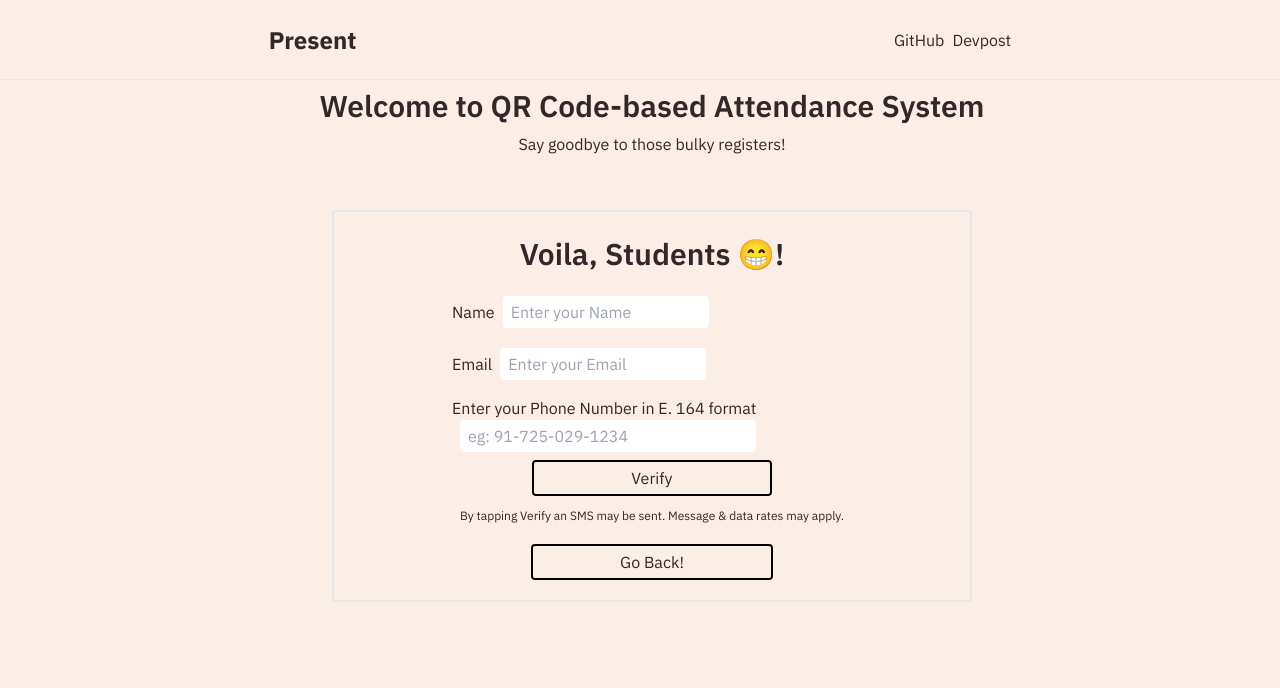
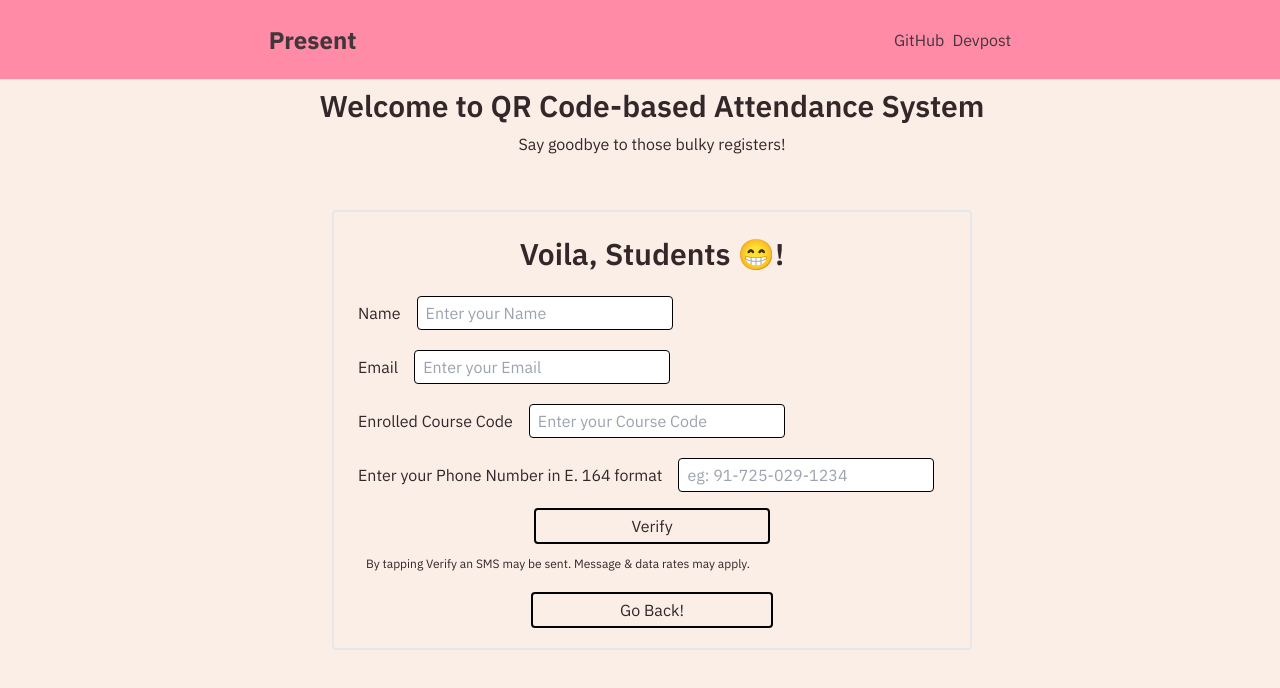
Before and after one commit to david-wagih/Present-App, a Next.js app: page / in a window 1280 px wide. Both pictures are taken after a click on the button "Continue as a Student". Shown: the top 688 px of the page. Built offline with nearby package versions, Linux system fonts and the light colour scheme.

Commit message:
add form handling

```diff
--- a/components/Hero.tsx
+++ b/components/Hero.tsx
@@ -5,15 +5,17 @@
 
 const Home = () => {
   const [formStep, setFormStep] = useState(1);
+  const [otp, setOtp] = useState("");
+  const [otpShow, setOtpShow] = useState(false);
+  const [status, setStatus] = useState(false);
+  const [role, setRole] = useState("student");
   const [formValues, setFormValues] = useState({
     name: "",
     email: "",
     phone: "",
+    role: role,
+    course: ""
   });
-  const [otp, setOtp] = useState("");
-  const [otpShow, setOtpShow] = useState(false);
-  const [status, setStatus] = useState(false);
-  const [role, setRole] = useState("student");
 
   const handleNext = (e: React.MouseEvent<HTMLButtonElement>) => {
     setRole(e.currentTarget.value);
@@ -94,7 +96,7 @@
             <h1 className="text-3xl font-semibold my-2 capitalize">
               Voila, {role}s 😁!
             </h1>
-            <form className="flex flex-col p-2 items-start justify-center">
+            <form className="flex w-full flex-col p-2 items-start justify-center">
               <label className="my-2">
                 Name
                 <input
@@ -102,7 +104,7 @@
                   onChange={(e) =>
                     setFormValues({ ...formValues, name: e.target.value })
                   }
-                  className="focus:outline-none px-2 py-1 ml-2 rounded mb-1"
+                  className="focus:outline-none px-2 py-1 ml-4 w-64 border-black rounded mb-1 border"
                   type="text"
                   placeholder="Enter your Name"
                 />
@@ -114,12 +116,24 @@
                   onChange={(e) =>
                     setFormValues({ ...formValues, email: e.target.value })
                   }
-                  className="focus:outline-none px-2 py-1 ml-2 rounded mb-1"
+                  className="focus:outline-none px-2 py-1 ml-4 w-64 border-black rounded mb-1 border"
                   type="email"
                   placeholder="Enter your Email"
                 />
               </label>
-              <label className="flex flex-col mt-1">
+              <label className="my-2">
+                {role=="student" ? "Enrolled Course Code" : "Course You Teach"}
+                <input
+                  value={formValues.course}
+                  onChange={(e) =>
+                    setFormValues({ ...formValues, course: e.target.value })
+                  }
+                  className="focus:outline-none px-2 py-1 ml-4 w-64 border-black rounded mb-1 border"
+                  type="text"
+                  placeholder="Enter your Course Code"
+                />
+              </label>
+              <label className="my-2">
                 Enter your Phone Number in E. 164 format
                 <input
                   type="text"
@@ -127,26 +141,26 @@
                   onChange={(e) =>
                     setFormValues({ ...formValues, phone: e.target.value })
                   }
-                  className="focus:outline-none px-2 py-1 ml-2 rounded mb-1"
+                  className="focus:outline-none px-2 py-1 ml-4 w-64 border-black rounded mb-1 border"
                   required
                   placeholder="eg: 91-725-029-1234"
                 />
               </label>
               {otpShow && (
-                <label className="flex flex-col mt-1">
+                <label className="my-2">
                   Enter OTP
                   <input
                     type="text"
                     value={otp}
                     onChange={(e) => setOtp(e.target.value)}
-                    className="focus:outline-none px-2 py-1 ml-2 rounded mb-1"
+                    className="focus:outline-none px-2 py-1 ml-4 w-64 border-black rounded mb-1 border"
                     placeholder="eg: 322454"
                   />
                 </label>
               )}
               <button
                 type="submit"
-                className="border-2 w-[60%] mx-auto border-black rounded hover:cursor-pointer hover:bg-[#ff8ba7] hover:text-[#33272a] p-1 my-1"
+                className="border-2 w-[40%] mx-auto border-black rounded hover:cursor-pointer hover:bg-[#ff8ba7] hover:text-[#33272a] p-1 my-1"
                 onClick={(e) => {
                   e.preventDefault();
                   console.log(formValues);
--- a/components/Navbar.tsx
+++ b/components/Navbar.tsx
@@ -2,7 +2,7 @@
 
 const Navbar = () => {
   return (
-    <div className="border-b mb-2 flex items-center justify-around h-[10vh]">
+    <div className="border-b mb-2 bg-[#ff8ba7] text-[#413639] flex items-center justify-around h-[10vh]">
       <h1 className="font-bold text-2xl">Present</h1>
       <ul className="flex gap-x-2">
         <li className="hover:cursor-pointer hover:underline hover:opacity-70">
--- a/pages/index.tsx
+++ b/pages/index.tsx
@@ -4,7 +4,7 @@
 
 const Home: NextPage = () => {
   return (
-    <div className="bg-[#faeee7] text-[#33272a] min-h-screen">
+    <div className="min-h-screen">
       <Navbar />
       <Hero />
     </div>
--- a/styles/globals.css
+++ b/styles/globals.css
@@ -10,3 +10,8 @@
   box-sizing: border-box;
   font-family: "IBM Plex Sans", serif;
 }
+body{
+  background-color: #faeee7;
+  color: #33272a;
+
+}
```
